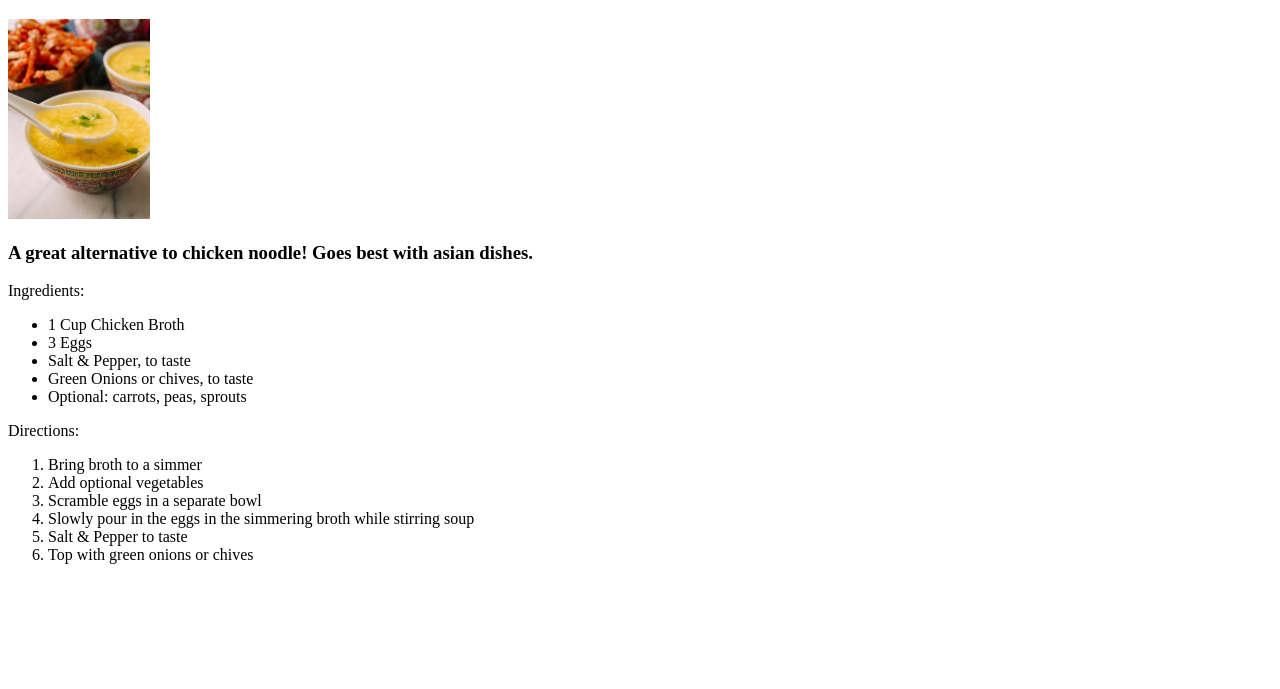
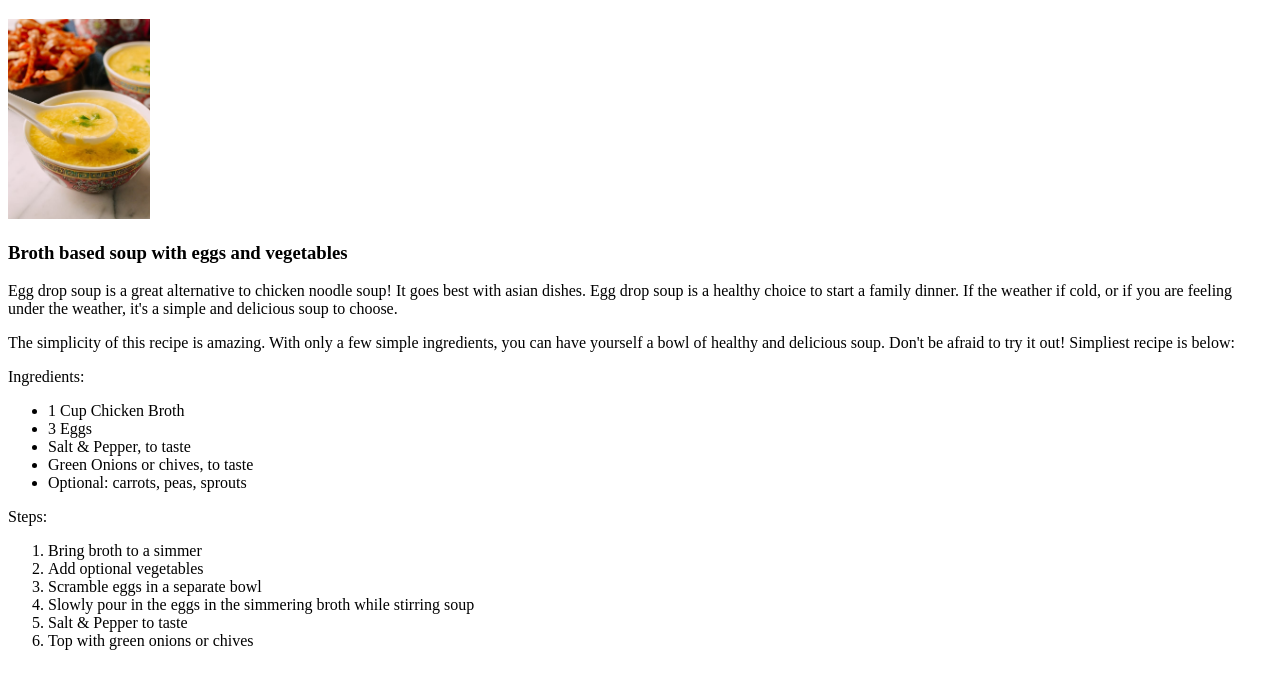
Before and after one commit to linz42/odin-recipes, a plain HTML site: page recipes/egg-drop-soup.html in a window 1280 px wide. Shown: the part 79-768 px from the top of the page. Drawn offline with Linux system fonts and the light colour scheme.

Commit message:
Add descriptive paragraphs to egg drop soup

```diff
--- a/recipes/egg-drop-soup.html
+++ b/recipes/egg-drop-soup.html
@@ -10,7 +10,16 @@
     <h1>Egg Drop Soup</h1>
     <br>
     <img src="./food_photos/egg-drop-soup.jpg" alt="A bowl of Delicious Egg Drop Soup" height="200px">
-    <h3>A great alternative to chicken noodle! Goes best with asian dishes.</h3>
+    <h3>Broth based soup with eggs and vegetables</h3>
+    <p>Egg drop soup is a great alternative to chicken noodle soup!
+        It goes best with asian dishes.
+        Egg drop soup is a healthy choice to start a family dinner.
+        If the weather if cold, or if you are feeling under the weather, it's a simple and delicious soup to choose.
+    </p>
+    <p>The simplicity of this recipe is amazing.
+        With only a few simple ingredients, you can have yourself a bowl of healthy and delicious soup.
+        Don't be afraid to try it out! Simpliest recipe is below:
+    </p>
     <p>Ingredients:
         <ul>
             <li>1 Cup Chicken Broth</li>
@@ -20,7 +29,7 @@
             <li>Optional: carrots, peas, sprouts</li>
         </ul>
     </p>
-    <p>Directions:
+    <p>Steps:
         <br>
         <ol>
             <li>Bring broth to a simmer</li>
```
